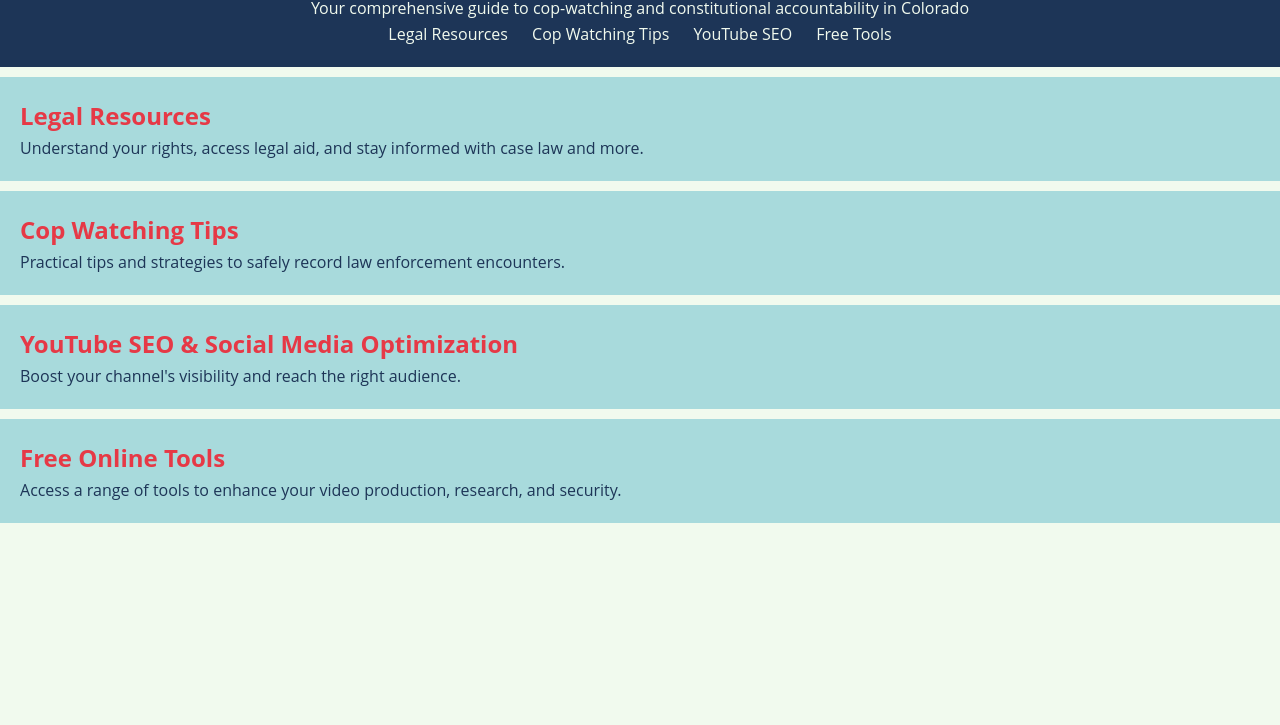
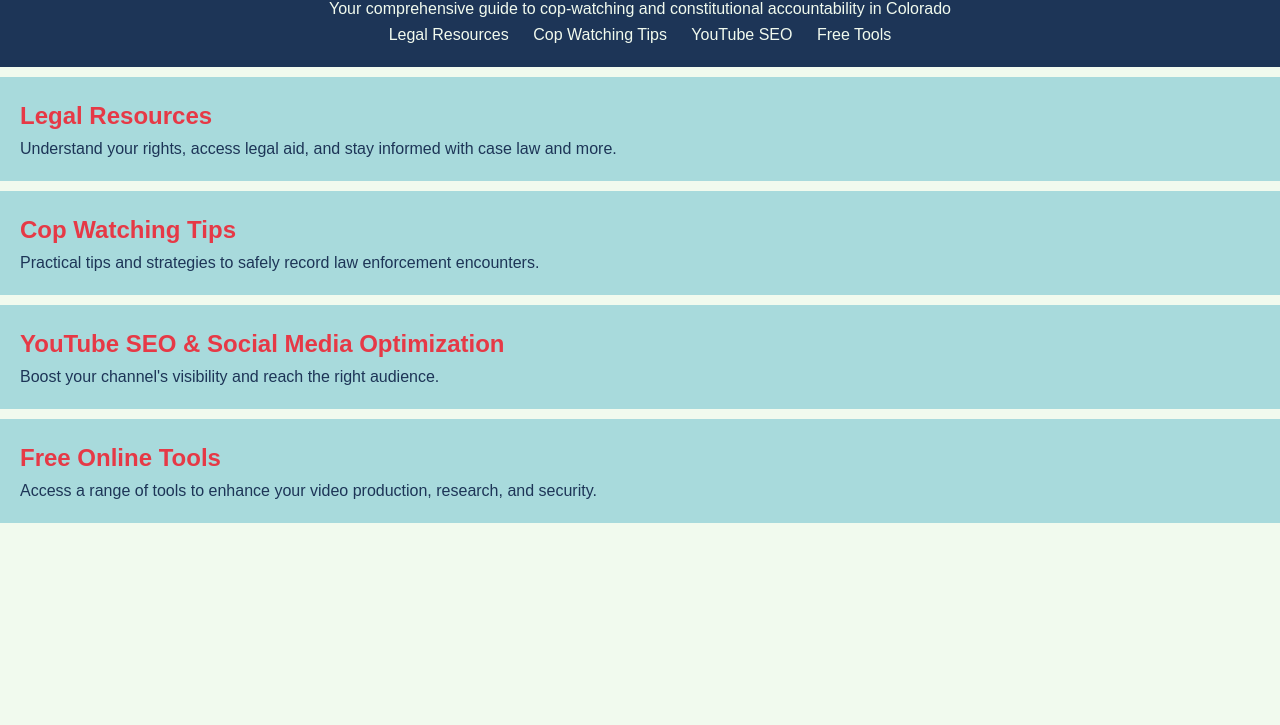
Before and after one commit to AutoDProgramer/pro-se-colorado-resource-hub, a plain HTML site: page index.html in a window 1280 px wide. Shown: the part 75-800 px from the top of the page. Drawn offline with Linux system fonts and the light colour scheme.

Commit message:
Update styles.css

```diff
--- a/styles.css
+++ b/styles.css
@@ -5,7 +5,7 @@
 }
 
 body {
-  font-family: 'Open Sans', sans-serif;
+  font-family: Arial, sans-serif;
   background-color: #F1FAEE;
   color: #1D3557;
   line-height: 1.6;
@@ -18,13 +18,13 @@ body {
   text-align: center;
 }
 
-.navbar a {
+.header .navbar a {
   color: #F1FAEE;
   text-decoration: none;
   margin: 0 10px;
 }
 
-.navbar a:hover {
+.header .navbar a:hover {
   text-decoration: underline;
 }
 
```
